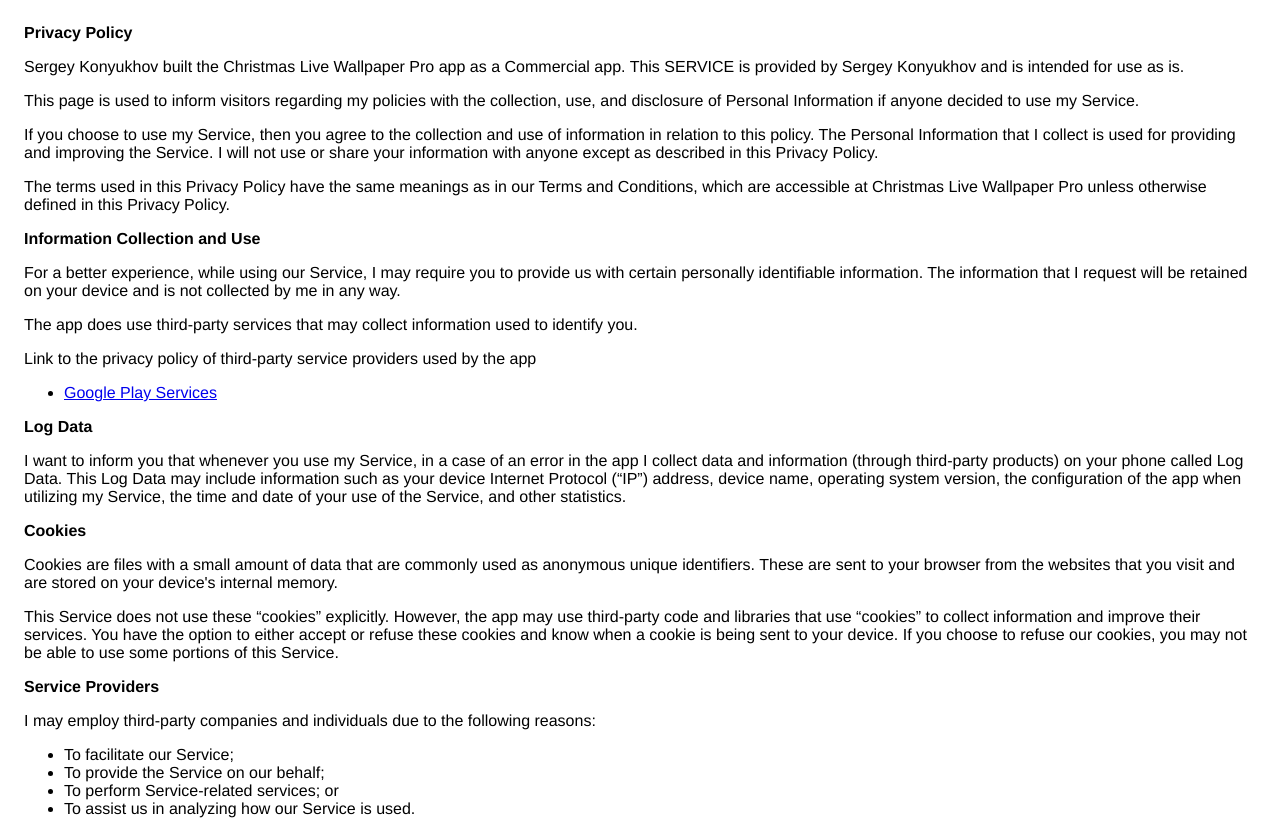
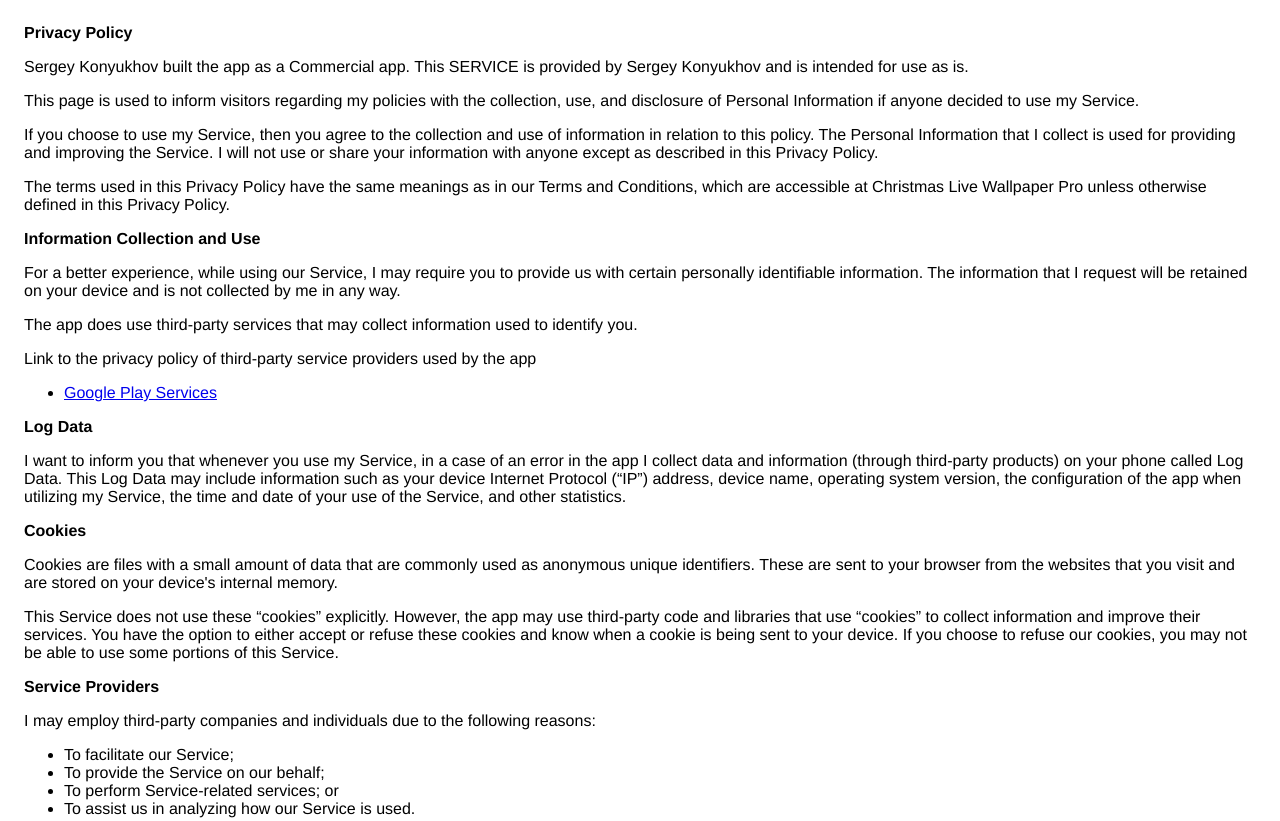
Before and after one commit to KonyukhovSergey/konyukhovsergey.github.io, a plain HTML site: page index.html in a window 1280 px wide. Shown: the top 821 px of the page. Drawn offline with Linux system fonts and the light colour scheme.

Commit message:
Update index.html

```diff
--- a/index.html
+++ b/index.html
@@ -8,7 +8,7 @@
     </head>
     <body>
     <strong>Privacy Policy</strong> <p>
-                  Sergey Konyukhov built the Christmas Live Wallpaper Pro app as
+                  Sergey Konyukhov built the app as
                   a Commercial app. This SERVICE is provided by
                   Sergey Konyukhov  and is intended for use as
                   is.
```
